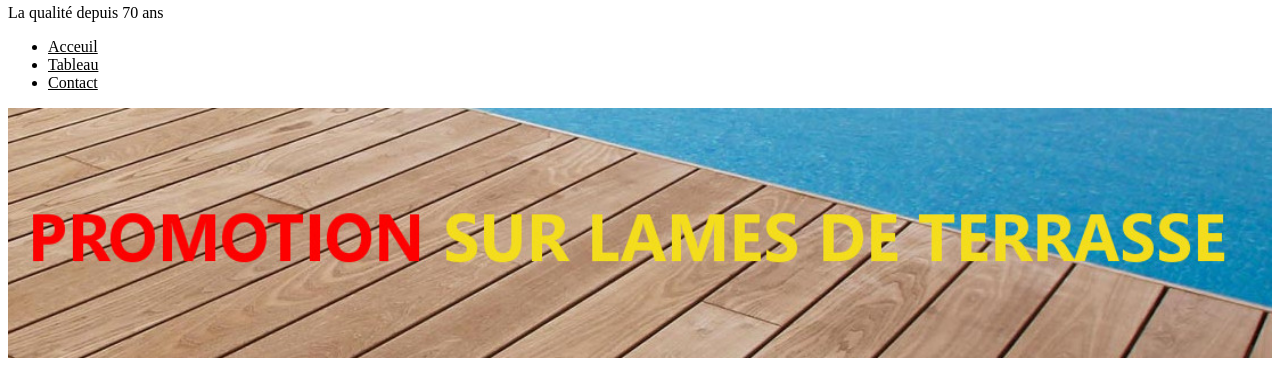
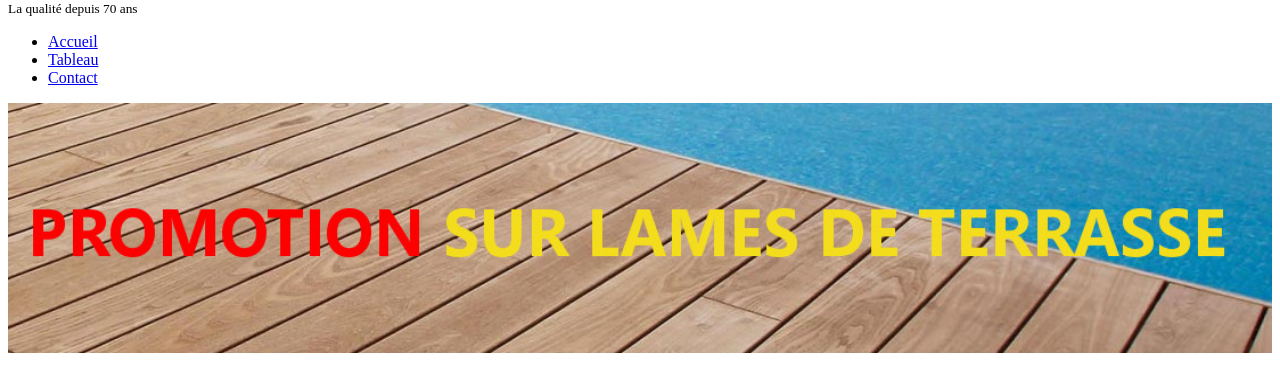
Before and after one commit to KolyaGnev/jarditou, a plain HTML site: page index.html in a window 1280 px wide. Shown: the part 99-470 px from the top of the page. Drawn offline with Linux system fonts and the light colour scheme.

Commit message:
mise à jour css

```diff
--- /dev/null
+++ b/assets/css/style.css
@@ -0,0 +1,4 @@
+p
+{
+    font-size: smaller;
+}
--- a/index.html
+++ b/index.html
@@ -4,6 +4,7 @@
     <meta charset="UTF-8">
     <meta http-equiv="X-UA-Compatible" content="IE=edge">
     <meta name="viewport" content="width=device-width, initial-scale=1.0">
+    <link rel="stylesheet" href="assets/css/style.css">
     <title>Jarditou</title>
 </head>
 <body>
@@ -15,9 +16,9 @@
     <p>La qualité depuis 70 ans</p>
 
     <ul>
-        <li><u>Acceuil</u></li>
-        <li><u>Tableau</u></li>
-        <li><u>Contact</u></li>
+        <li><a href="index.html">Accueil</a></li>
+        <li><a href="tableau.html">Tableau</a></li>
+        <li><a href="contact.html">Contact</a></li>
      </ul>
 
         <img src="assets/img/promotion.jpg" alt="promotion" title="Promotion" height="250px" width="100%">
```
Also changed, not shown: assets/css/fichier.css (deleted).
